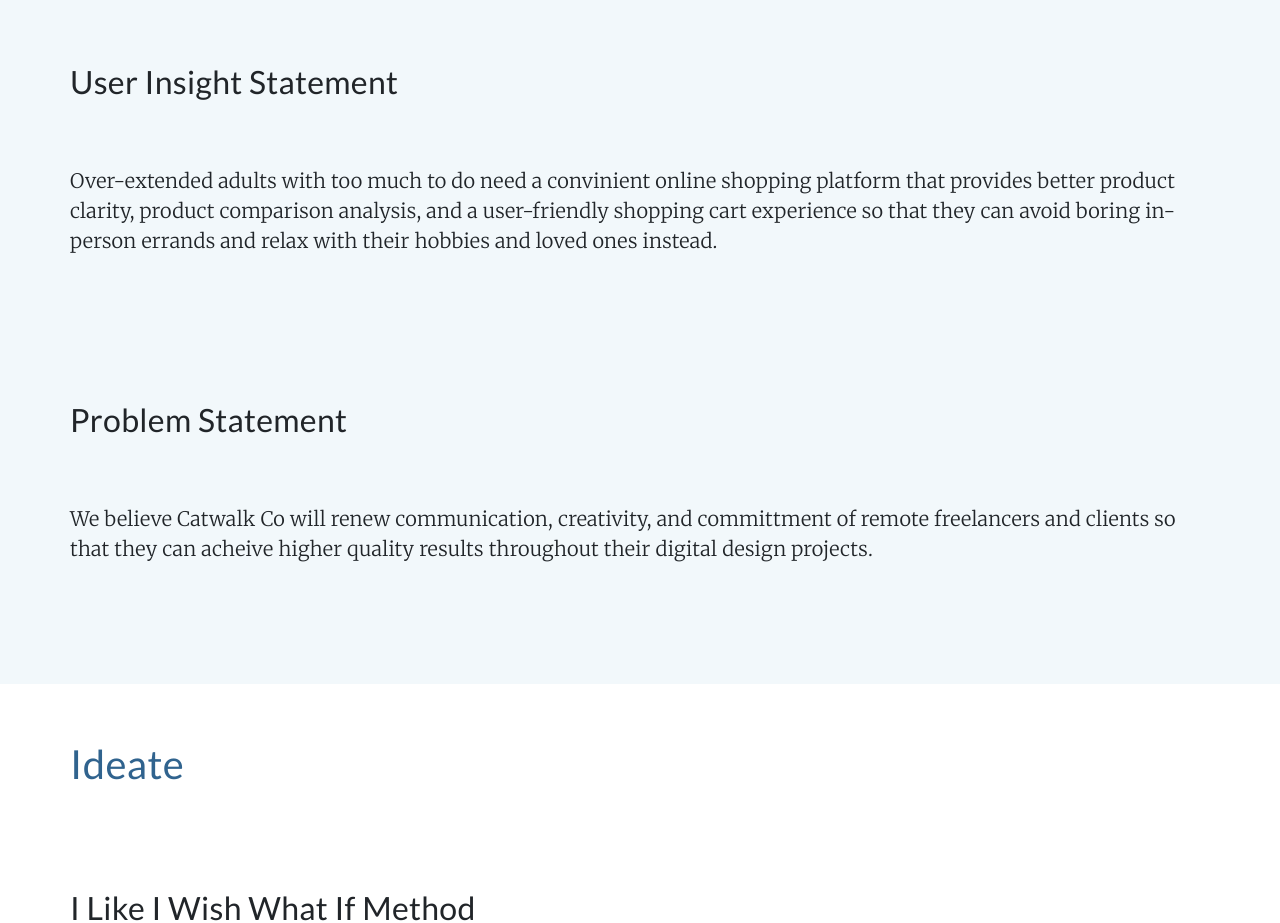
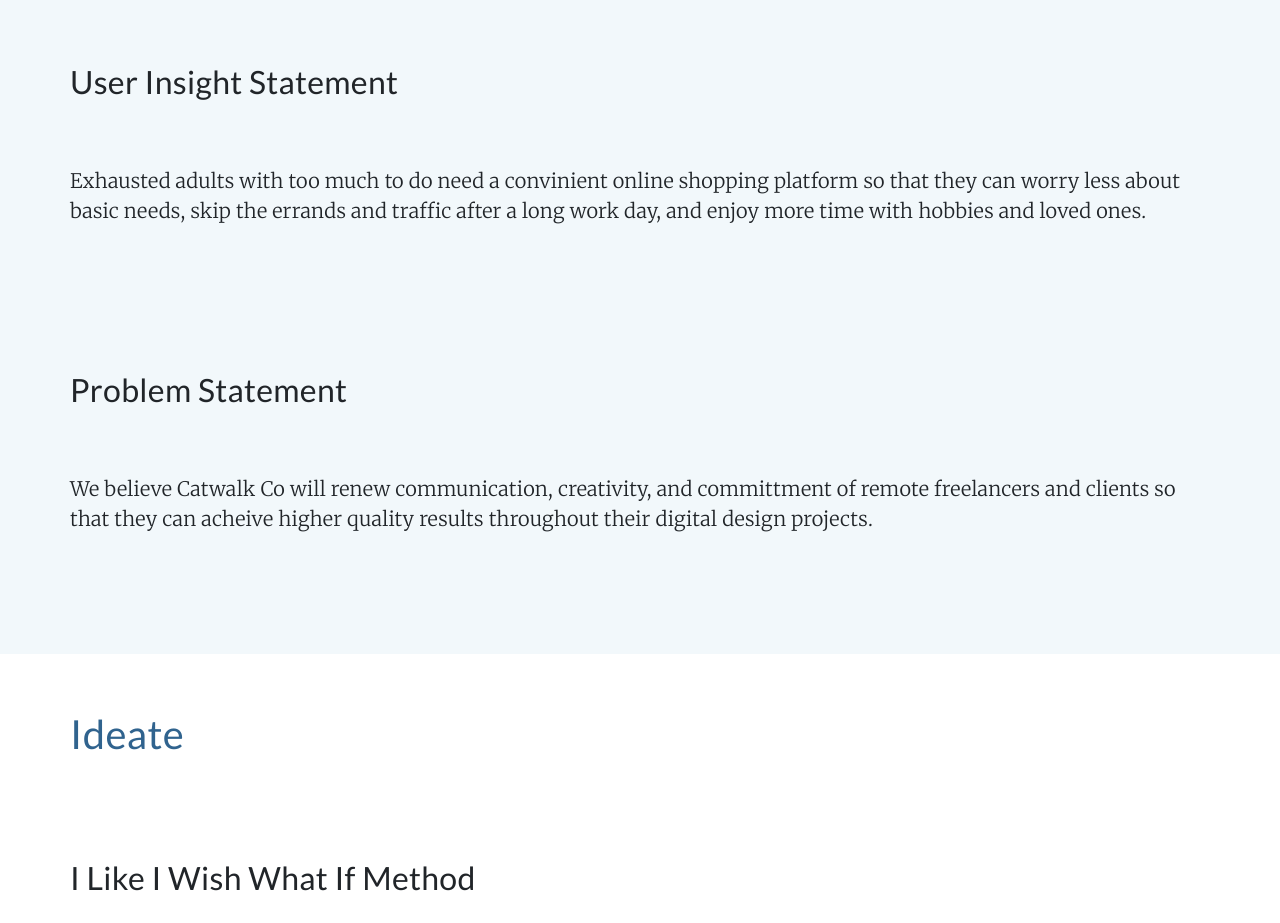
Before and after one commit to aubreyjonescreatives/ux-ui-portfolio, a React (Create React App) app: page /appareldesignscasestudy in a window 1280 px wide. Shown: the part 6380-7303 px from the top of the page. Built offline with nearby package versions, Linux system fonts and the light colour scheme.

Commit message:
updated user insight statement

```diff
--- a/src/Pages/ApparelDesigns.js
+++ b/src/Pages/ApparelDesigns.js
@@ -751,10 +751,10 @@ shoppers?</Typography>
 
 <Typography sx={titleA}>User Insight Statement</Typography>
 
-<Typography sx={paragraphA}>Over-extended adults with too much to do need a convinient
-online shopping platform that provides better product clarity, product comparison analysis, and
-a user-friendly shopping cart experience so that they can avoid boring in-person errands and relax
-with their hobbies and loved ones instead.</Typography>
+<Typography sx={paragraphA}>Exhausted adults with too much to do need a convinient
+online shopping platform so that they can worry less about basic needs, skip the
+errands and traffic after a long work day, and enjoy more time with hobbies and loved ones.
+</Typography>
 
 <Typography sx={paragraphA}></Typography>
 
```
